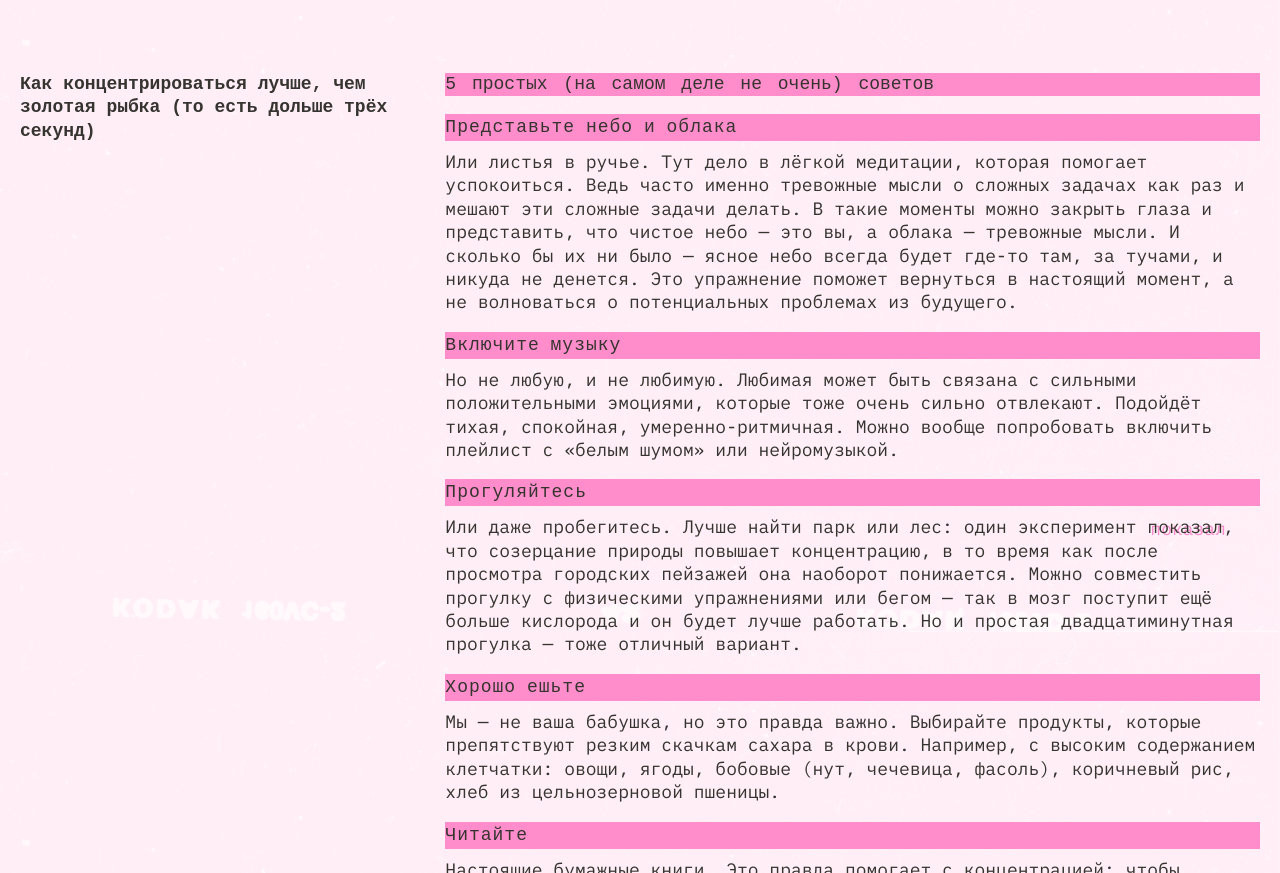
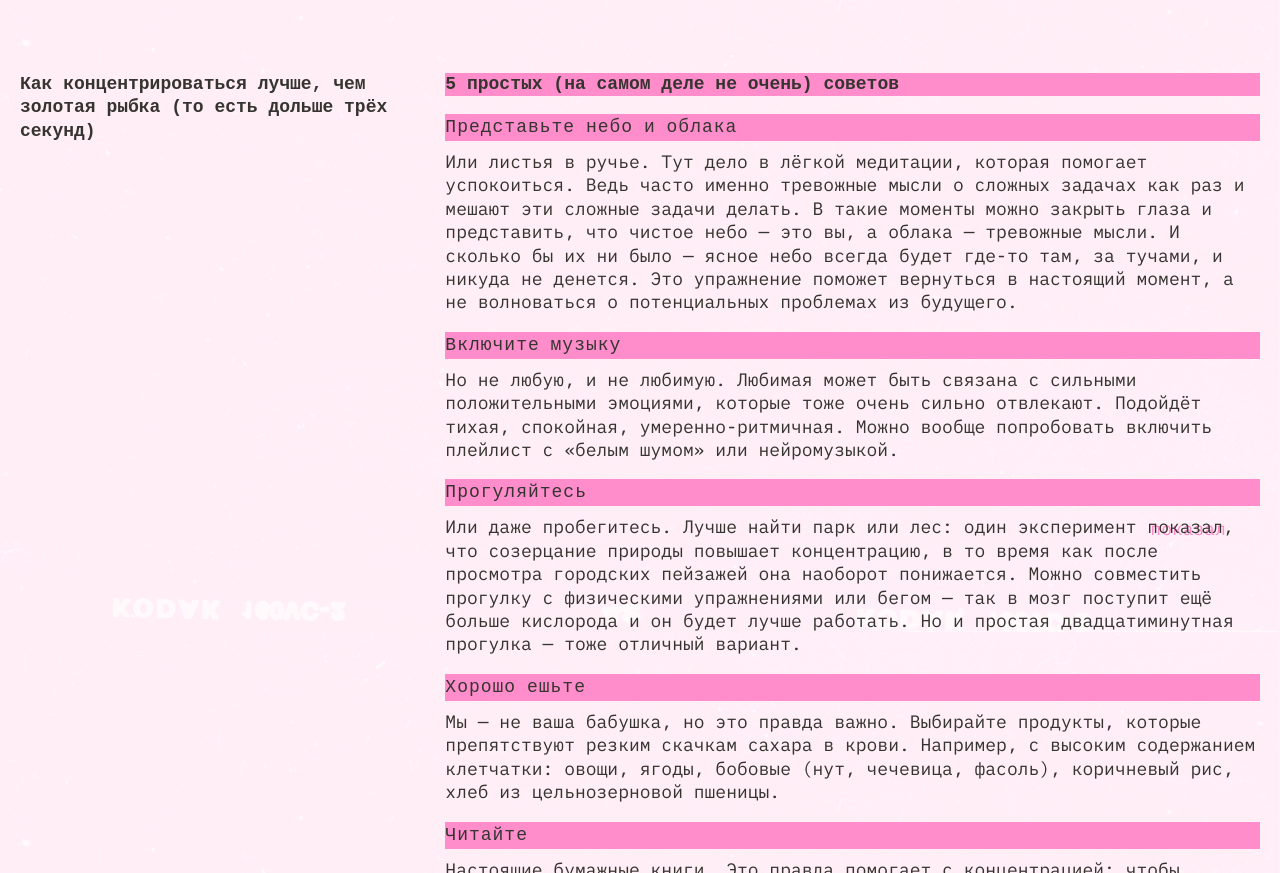
Before and after one commit to Daniil0131/slozhno-sosredotochitsya-fd, a plain HTML site: page index.html in a window 1280 px wide. Shown: the part 1768-2641 px from the top of the page. Drawn offline with Linux system fonts and the light colour scheme.

Commit message:
Заход 6

```diff
--- a/styles/style.css
+++ b/styles/style.css
@@ -184,7 +184,6 @@
   font-size: var(--main-font-size);
   line-height: 130%;
   color: var(--main-text-color, #f1b2ce);
-  Letter-spacing: 1px;
   font-family: var(--accent-family);
   letter-spacing: 0;
 }
@@ -202,7 +201,8 @@
 }
 .title-main {
   Line-height: 23px;
-  Word-spacing: 5px
+  Word-spacing: 0;
+  font-weight: 700;
 }
 .text-block__title-advice {
   font-weight: 400;
```
